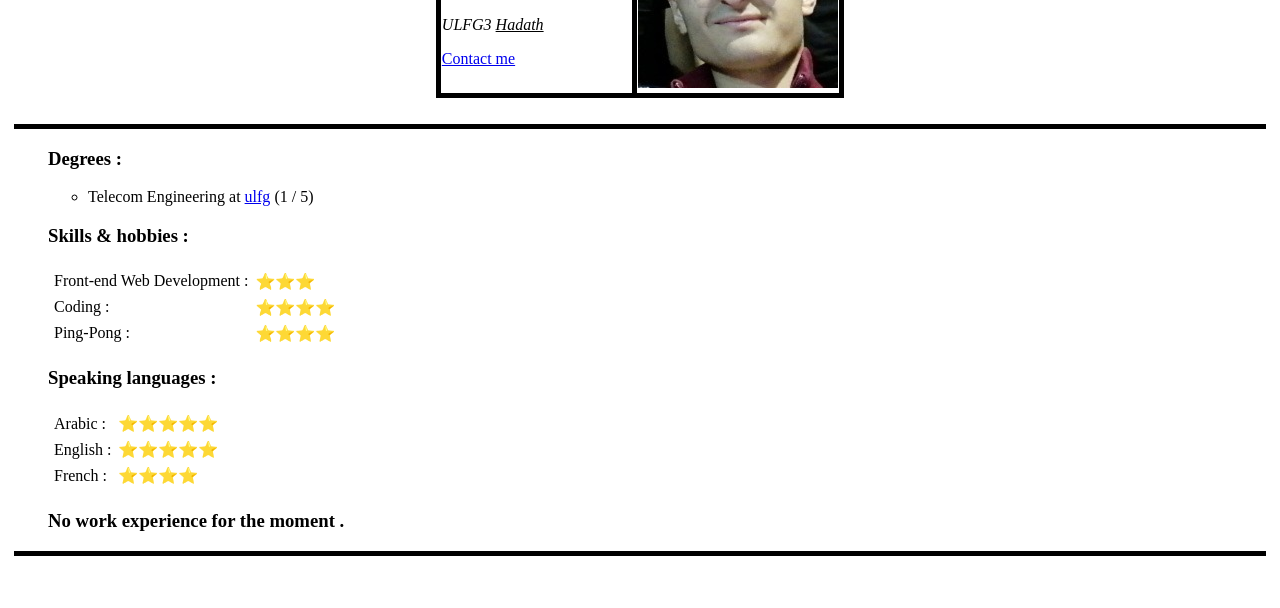
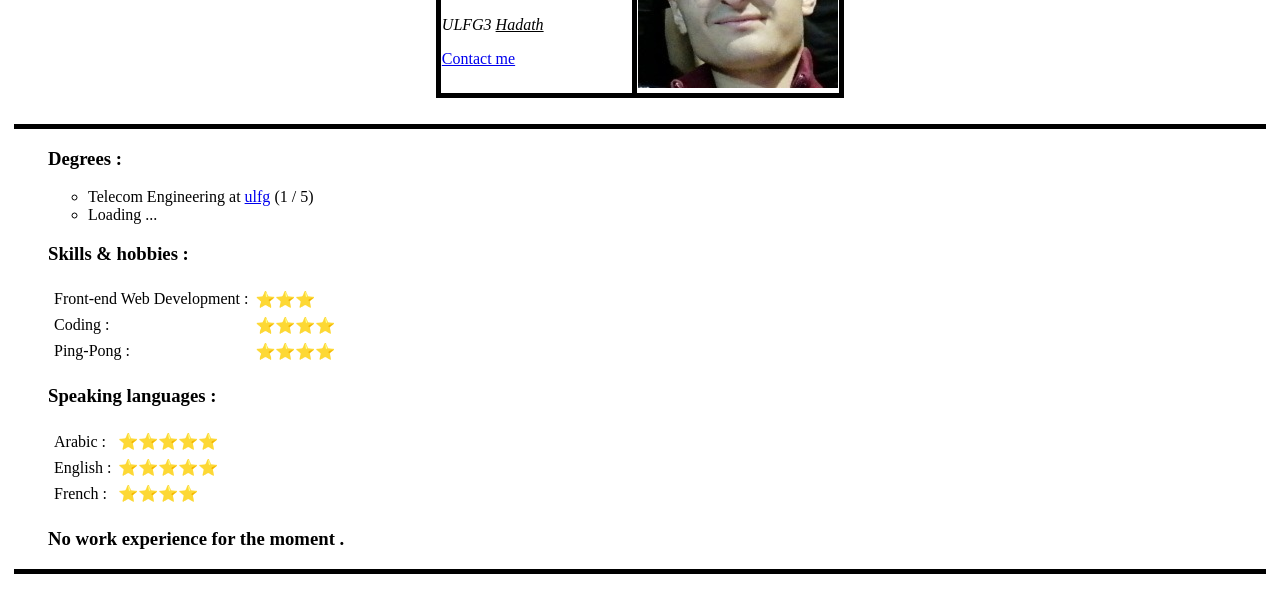
Before and after one commit to Fadelsamhat2004/firstCV, a plain HTML site: page index.html in a window 1280 px wide. Shown: the part 224-832 px from the top of the page. Drawn offline with Linux system fonts and the light colour scheme.

Commit message:
update index.html

```diff
--- a/index.html
+++ b/index.html
@@ -29,6 +29,9 @@
     <ul>
         <li>
             Telecom Engineering at <a href="http://www.ulfg.ul.edu.lb/">ulfg</a> (1 / 5)
+        </li>
+        <li>
+            Loading ...
         </li>
     </ul>
     <h3>Skills & hobbies :</h3>
```
